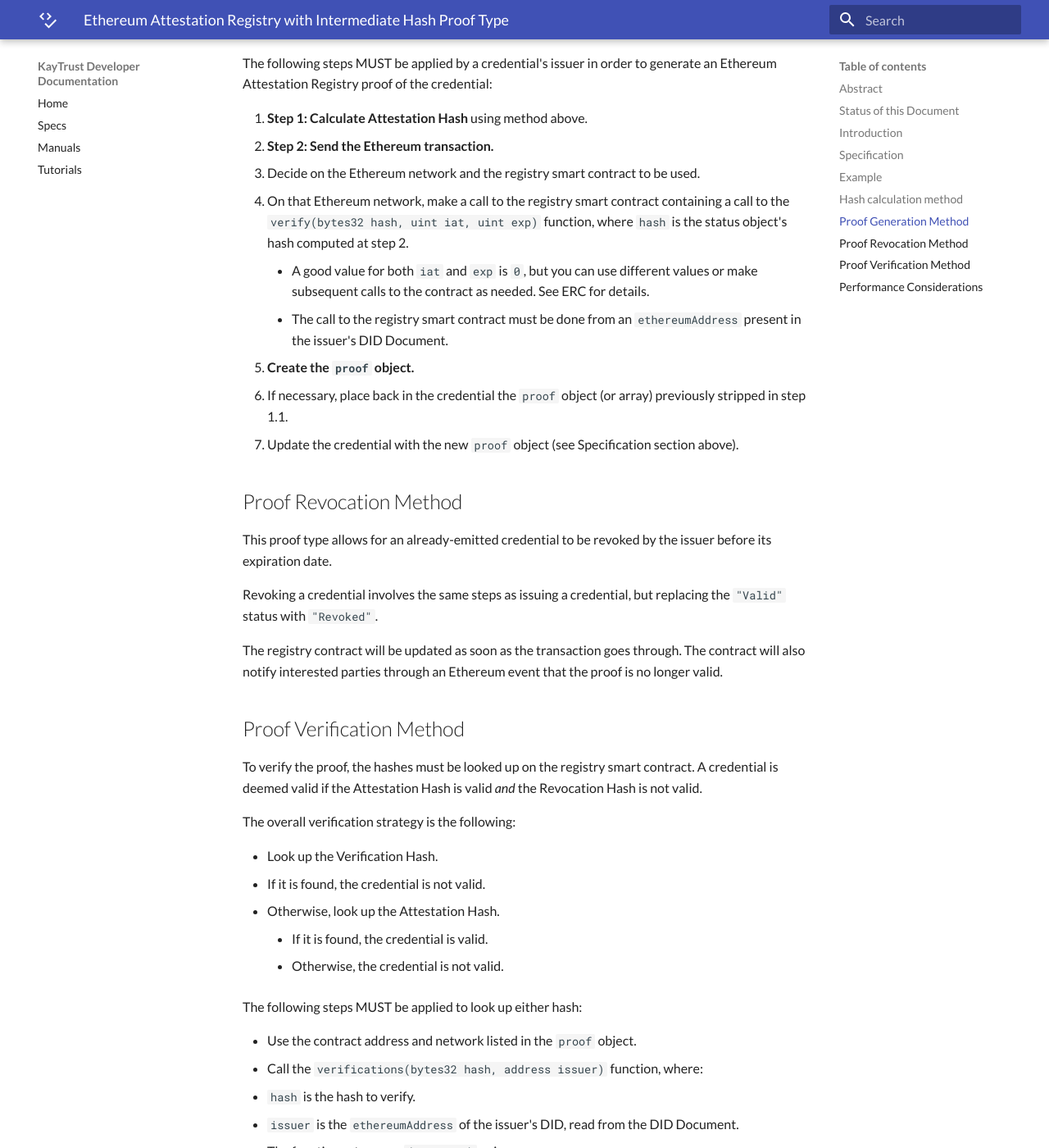
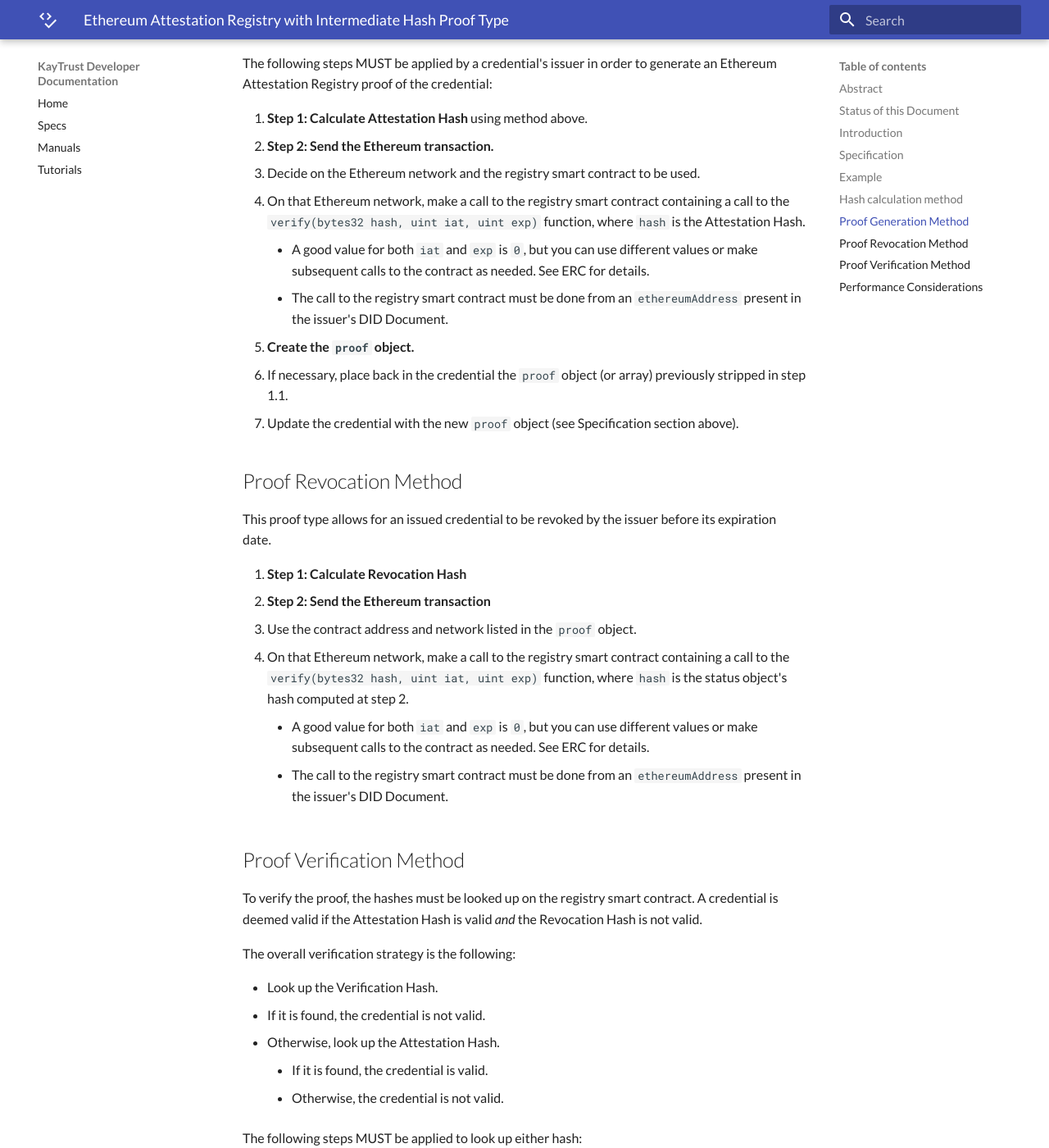
Before and after one commit to KayTrust/kaytrust.github.io, an MkDocs documentation site: the page built from docs/Specs/Ethereum-Attestation-Registry-with-Intermediate-Hash-Proof-Type.md, in a window 1280 px wide and 1400 px high, scrolled down 2537 px. Shown: the whole window at 82% size. Built offline with MkDocs 1.6.1 and Material for MkDocs 9.7.7, drawn with Linux system fonts in a browser that asks for light colours.

Commit message:
Updated Ethereum Attestation Registry with Intermediate Hash Proof Type

```diff
--- a/docs/Specs/Ethereum-Attestation-Registry-with-Intermediate-Hash-Proof-Type.md
+++ b/docs/Specs/Ethereum-Attestation-Registry-with-Intermediate-Hash-Proof-Type.md
@@ -87,7 +87,7 @@ The following steps MUST be applied by a credential's issuer in order to generat
 1. **Step 1: Calculate Attestation Hash** using method above.
 2. **Step 2: Send the Ethereum transaction.**
    1. Decide on the Ethereum network and the registry smart contract to be used.
-   2. On that Ethereum network, make a call to the registry smart contract containing a call to the `verify(bytes32 hash, uint iat, uint exp)` function, where `hash` is the status object's hash computed at step 2.
+   2. On that Ethereum network, make a call to the registry smart contract containing a call to the `verify(bytes32 hash, uint iat, uint exp)` function, where `hash` is the Attestation Hash.
       - A good value for both `iat` and `exp` is `0`, but you can use different values or make subsequent calls to the contract as needed. See ERC for details.
       - The call to the registry smart contract must be done from an `ethereumAddress` present in the issuer's DID Document.
 
@@ -97,11 +97,15 @@ The following steps MUST be applied by a credential's issuer in order to generat
 
 ## Proof Revocation Method
 
-This proof type allows for an already-emitted credential to be revoked by the issuer before its expiration date.
+This proof type allows for an issued credential to be revoked by the issuer before its expiration date.
 
-Revoking a credential involves the same steps as issuing a credential, but replacing the `"Valid"` status with `"Revoked"`.
+1. **Step 1: Calculate Revocation Hash**
+2. **Step 2: Send the Ethereum transaction**
+   - Use the contract address and network listed in the `proof` object.
+   - On that Ethereum network, make a call to the registry smart contract containing a call to the `verify(bytes32 hash, uint iat, uint exp)` function, where `hash` is the status object's hash computed at step 2.
+      - A good value for both `iat` and `exp` is `0`, but you can use different values or make subsequent calls to the contract as needed. See ERC for details.
+      - The call to the registry smart contract must be done from an `ethereumAddress` present in the issuer's DID Document.
 
-The registry contract will be updated as soon as the transaction goes through. The contract will also notify interested parties through an Ethereum event that the proof is no longer valid.
 
 ## Proof Verification Method
 
```
